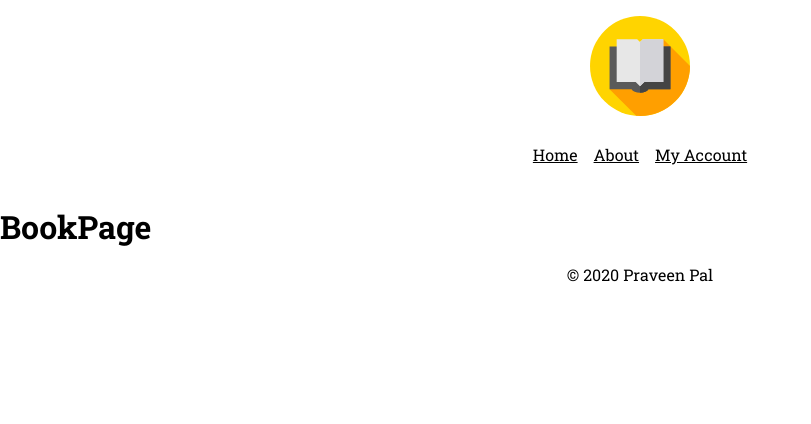
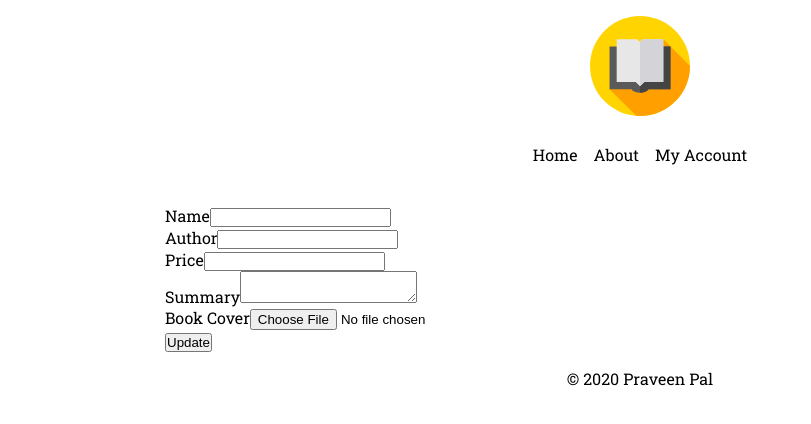
Before and after one commit to PraveenPal4232/mini-book-store-frontend, a React (Create React App) app: page /book/edit/1 in a window 1280 px wide. Shown: the top 424 px of the page, without its empty margins (0-811 px from the left). Built offline with nearby package versions, Linux system fonts and the light colour scheme; no server answers.

Commit message:
Compleate Book Page

```diff
--- a/src/App.css
+++ b/src/App.css
@@ -1,4 +1,5 @@
 @import url("https://fonts.googleapis.com/css2?family=Roboto+Slab:wght@300;400;700&display=swap");
+@import url("https://fonts.googleapis.com/css2?family=Cormorant+Garamond:ital,wght@0,700;1,400&family=Josefin+Sans:wght@400;700&display=swap");
 *,
 *::before,
 *::after {
@@ -8,6 +9,15 @@
 }
 html {
   font-family: "Roboto Slab", serif;
+}
+a {
+  color: #000000;
+  text-decoration: none;
+}
+a:hover,
+a:active,
+a:focus {
+  text-decoration: underline;
 }
 header {
   padding: 1em;
@@ -25,7 +35,6 @@ nav {
 }
 nav a {
   padding: 0.5rem;
-  color: #000;
 }
 footer {
   padding: 1em;
@@ -39,6 +48,7 @@ footer {
 .bookcard img {
   width: 255px;
   height: 400px;
+  object-fit: cover;
 }
 .bookcard {
   width: calc(255px + 2em);
@@ -46,3 +56,44 @@ footer {
   border: 2px solid #000000;
   margin: 0 1em 2em 1em;
 }
+.bookcard:hover {
+  box-shadow: 5px 5px;
+  transition: cubic-bezier(0.075, 0.82, 0.165, 1);
+}
+
+/* Book Page */
+
+.book_page {
+  padding: 0 25px;
+  margin-bottom: 1em;
+}
+.book_warp {
+  display: flex;
+  flex-direction: column;
+}
+.book_image_box img {
+  width: 100%;
+  box-shadow: 7px 7px;
+}
+.book_content {
+  padding: 1em 0;
+}
+.book_summary {
+  padding-top: 10px;
+}
+
+@media (min-width: 768px) {
+  .book_page {
+    max-width: 1000px;
+    margin: auto;
+  }
+  .book_warp {
+    display: flex;
+    flex-direction: row;
+  }
+  .book_image_box {
+    flex: 0 0 40%;
+    max-width: 40%;
+    margin-right: 5%;
+  }
+}
--- a/src/App.js
+++ b/src/App.js
@@ -8,6 +8,7 @@ import Footer from './components/Footer'
 import AboutPage from './pages/AboutPage'
 import HomePage from './pages/HomePage'
 import BookPage from './pages/BookPage'
+import EditBookPage from './pages/EditBookPage'
 import AddBookPage from './pages/AddBookPage'
 
 import './App.css';
@@ -19,8 +20,9 @@ function App() {
       <Router>
       <Route path="/" exact component={HomePage} />
       <Route path="/about" exact component={AboutPage} />
-      <Route path="/book/:id" component={BookPage} />
-      <Route path="/add/:id" component={AddBookPage} />
+      <Route path="/book/:id" exact component={BookPage} />
+      <Route path="/book/edit/:id" component={EditBookPage} />
+      <Route path="/book/add" component={AddBookPage} />
      </Router>
      <Footer />
     </div>
--- a/src/components/BookCard.js
+++ b/src/components/BookCard.js
@@ -3,12 +3,15 @@ import React from "react";
 const BookCard = (props) => {
     return (
         <div className="bookcard">
+            <a href={`/book/${props.id}`} >
             <div className="bookcard_inner">
-                <img src={`http://localhost:5000/${props.BookCover}`} alt="Book" />
+                <img src={`http://localhost:5000/${props.BookCover}`} alt={props.BookName} title={props.BookName} />
                 {/* <h2>{props.BookName}</h2> */}
-                <p>by {props.BookAuthor}</p>
-                <h3>₹ {props.BookPrice}</h3>
+                <p className="book_author">by {props.BookAuthor}</p>
+                {/* <h2 className="book_name">{props.BookName}</h2> */}
+                <h4 className="book_price">₹ {props.BookPrice}</h4>
             </div>
+            </a>
         </div>
     )
 }
--- a/src/components/Header.js
+++ b/src/components/Header.js
@@ -12,10 +12,9 @@ const Header = () => {
                    <img src={Logo}  alt="Logo"/></a>
             </div>
             <nav>
-                <BrowserRouter>
-                    <Link to="/">Home</Link>
-                     <Link to="/about">About</Link>
-                    <Link to="#">My Account</Link></BrowserRouter>
+                <a href="/">Home</a>
+                <a href="/about">About</a>
+                <a href="#">My Account</a>
             </nav>
         </header>
     )
--- a/src/pages/BookPage.js
+++ b/src/pages/BookPage.js
@@ -1,8 +1,68 @@
-import React from "react";
+import {useState, useEffect} from "react";
+import axios from "axios";
+import {
+    useParams
+  } from "react-router-dom";
 
 const BookPage = () => {
+    const [Book, SetBook] = useState({
+        id:"",
+        name:"",
+        author:"",
+        price:"",
+        summary:"",
+        cover:""
+    });
+    const [IsLoading, SetIsLoading] = useState(false);
+    let { id } = useParams();
+
+    // Fetch book from server
+    const fetchBook = () => {
+        axios
+        .get(`http://localhost:5000/books/${id}`)
+        .then((res) => {
+          SetBook(res.data);
+        })
+        .catch((err) => console.log(err));
+    }
+
+    useEffect(() => {
+
+        // Start Loading data from server
+        SetIsLoading(true);
+
+        // Fetch books from server
+        fetchBook();
+
+        // Done Loading data from server
+        SetIsLoading(false);
+
+      },[]);
+
+      console.log(Book);
     return (
-        <h1>BookPage</h1>
+        <main>
+            <div className="book_page">
+            {
+                    (IsLoading) ?
+                    <p>Loading data...</p> :
+                <div className="book_warp">
+                    <div className="book_image_box">
+                    <img
+                    src={`http://localhost:5000/${Book.cover}`}
+                    alt={Book.name}
+                    title={Book.name} />
+                    </div>
+                    <div className="book_content">
+                    <h3>By {Book.author}</h3>
+                    <h1>{Book.name}</h1>
+                    <h4>{Book.price}</h4>
+                    <p className="book_summary">{Book.summary}</p>
+                    </div>
+                </div>
+}
+            </div>
+        </main>
     )
 }
 
--- /dev/null
+++ b/src/pages/EditBookPage.js
@@ -0,0 +1,165 @@
+import {useState, useEffect} from "react";
+import axios from "axios";
+import {
+    useParams
+  } from "react-router-dom";
+
+const EditBookPage = () => {
+    const [Book, SetBook] = useState({
+        id:"",
+        name:"",
+        author:"",
+        price:"",
+        summary:"",
+        cover:""
+    });
+    const [IsLoading, SetIsLoading] = useState(false);
+    let { id } = useParams();
+
+    // Fetch book from server
+    const fetchBook = () => {
+        axios
+        .get(`http://localhost:5000/books/${id}`)
+        .then((res) => {
+          SetBook(res.data);
+        })
+        .catch((err) => console.log(err));
+    }
+
+    useEffect(() => {
+
+        // Start Loading data from server
+        SetIsLoading(true);
+
+        // Fetch books from server
+        fetchBook();
+
+        // Done Loading data from server
+        SetIsLoading(false);
+
+      },[]);
+
+      // Handel Input Change
+      const handleChange = (e) => {
+        SetBook({...Book,
+          [e.target.name]: e.target.value,
+        });
+      };
+
+      // Handel Input Change
+      const handleFileChange = (e) => {
+        SetBook({...Book,
+          [e.target.name]: e.target.files[0],
+        });
+      };
+
+      // Update book to server
+      const handleSubmit = (e) => {
+        e.preventDefault();
+        const formData = new FormData();
+        formData.append('myImage',Book.cover);
+        const config = {
+            headers: {
+                'content-type': 'multipart/form-data'
+            }
+        };
+        const book = {
+          id:Book.id,
+          name:Book.name,
+          author:Book.author,
+          price:Book.price,
+          summary:Book.summary,
+          cover:Book.cover
+        };
+        console.log(book);
+
+        axios
+          .post(
+            `http://localhost:5000/books/update/${id}`, formData, config, book
+          )
+          .then((res) => console.log(res.data))
+          .catch((err) => console.log(err));
+      };
+
+    return (
+        <main>
+            <div className="book_page book_edit_page">
+                <div className="book_edit_warp">
+                <form onSubmit={handleSubmit}>
+
+              <div className="form-group">
+                <label htmlFor="name">Name</label>
+                <input
+                  type="text"
+                  className="form-control"
+                  id="name"
+                  name="name"
+                  required
+                  onChange={handleChange}
+                  value={Book.name}
+                />
+              </div>
+
+              <div className="form-group">
+                <label htmlFor="author">Author</label>
+                <input
+                  type="text"
+                  className="form-control"
+                  id="author"
+                  name="author"
+                  required
+                  onChange={handleChange}
+                  value={Book.author}
+                />
+              </div>
+
+              <div className="form-group">
+                <label htmlFor="price">Price</label>
+                <input
+                  type="text"
+                  className="form-control"
+                  id="price"
+                  name="price"
+                  required
+                  onChange={handleChange}
+                  value={Book.price}
+                />
+              </div>
+
+              <div className="form-group">
+                <label htmlFor="summary">Summary</label>
+                <textarea
+                  type="text"
+                  className="form-control"
+                  id="summary"
+                  name="summary"
+                  required
+                  onChange={handleChange}
+                  value={Book.summary}
+                />
+              </div>
+
+              <div className="form-group">
+                <label htmlFor="cover">Book Cover</label>
+                <input
+                  type="file"
+                  className="form-control"
+                  id="cover"
+                  name="cover"
+                  required
+                  onChange={handleFileChange}
+                />
+              </div>
+
+
+              <button type="submit" className="btn btn-primary">
+                Update
+              </button>
+            </form>
+                </div>
+            </div>
+        </main>
+    )
+}
+
+export default EditBookPage;
--- a/src/pages/HomePage.js
+++ b/src/pages/HomePage.js
@@ -42,15 +42,14 @@ const HomePage = () => {
                     <p>Loading data...</p> : BookList.map((book) =>
                     <BookCard
                     key={book._id}
+                    id={book._id}
                     BookCover={book.cover}
                     BookName={book.name}
                     BookAuthor={book.author}
                     BookPrice={book.price}
                     />
                 )
-
                 }
-                {}
             </div>
         </main>
     )
```
Also changed, not shown: 1 other file (tests, documents, lock files or other folders).
